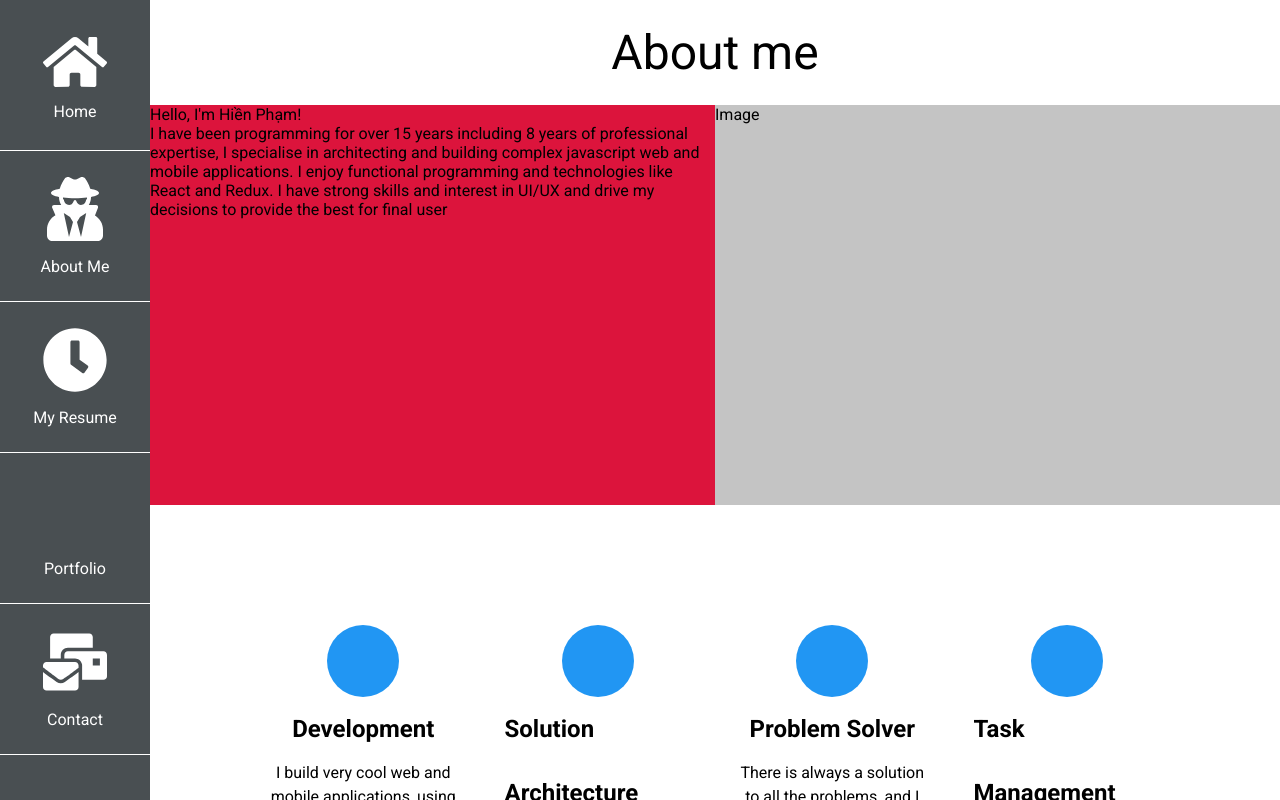
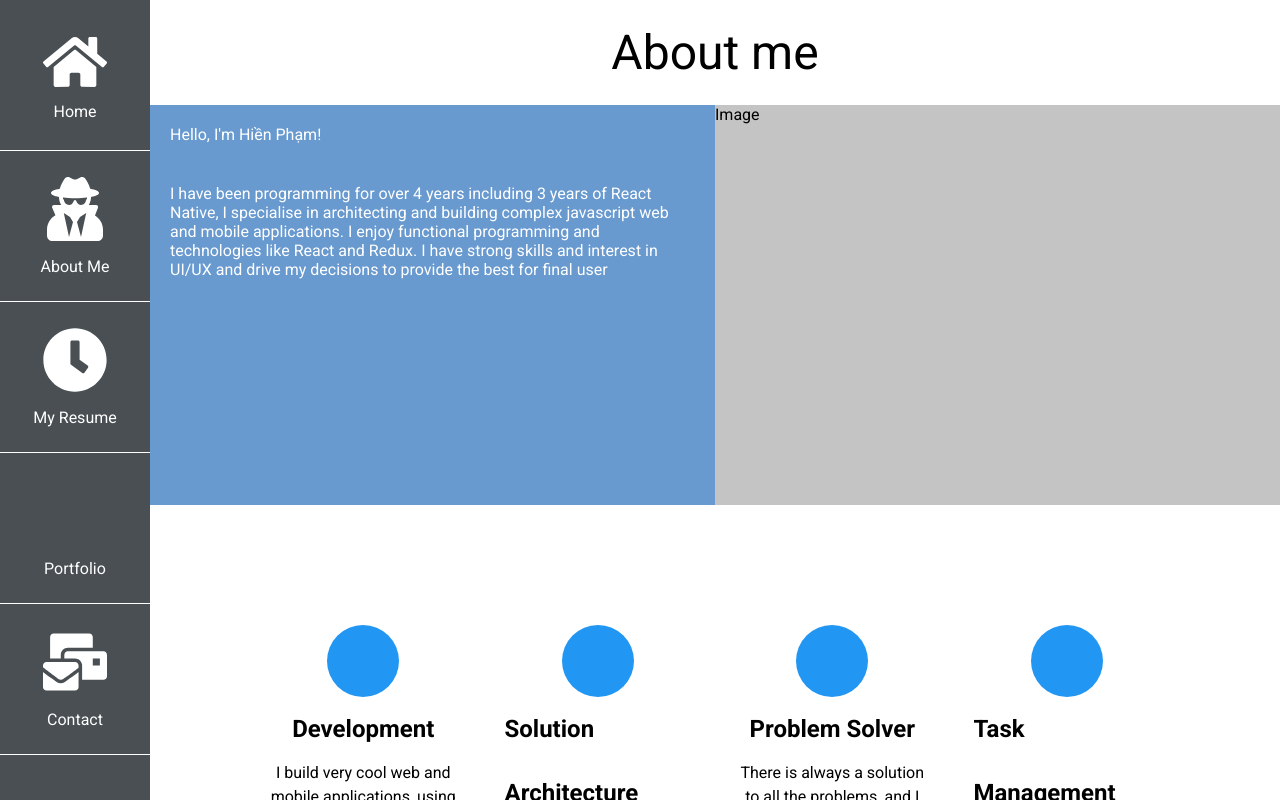
Before and after one commit to phamhien2102/my-portforlio, a React (Create React App) app: page /about in a window 1280 px wide. Built offline with nearby package versions, Linux system fonts and the light colour scheme; some icons are missing.

Commit message:
fixbugs/update ui

```diff
--- a/src/components/about/About.tsx
+++ b/src/components/about/About.tsx
@@ -59,8 +59,8 @@ function About() {
             <div className="headerTitle">About me</div>
             <div className="introWrapper">
                 <div className="intro">
-                    <div>Hello, I'm Hiền Phạm!</div>
-                    <div>I have been programming for over 15 years including 8 years of professional expertise, I specialise in architecting and building complex javascript web and mobile applications. I enjoy functional programming and technologies like React and Redux. I have strong skills and interest in UI/UX and drive my decisions to provide the best for final user</div>
+                    <div className="introText">Hello, I'm Hiền Phạm!</div>
+                    <div className="introText">I have been programming for over 4 years including 3 years of React Native, I specialise in architecting and building complex javascript web and mobile applications. I enjoy functional programming and technologies like React and Redux. I have strong skills and interest in UI/UX and drive my decisions to provide the best for final user</div>
                 </div>
                 <div className="image">Image</div>
             </div>
--- a/src/components/about/about.scss
+++ b/src/components/about/about.scss
@@ -10,7 +10,7 @@
   }
   .introWrapper {
     height: 400px;
-    background-color: crimson;
+    background-color: #6899CF;
     display: flex;
     .intro {
       height: inherit;
@@ -24,6 +24,10 @@
       height: inherit;
       width: 50%;
       background-color: #c4c4c4;
+    }
+    .introText {
+      color: #ffffff;
+      padding: 20px 20px ;
     }
   }
   .description {
```
Also changed, not shown: 2 other files (tests, documents, lock files or other folders).
